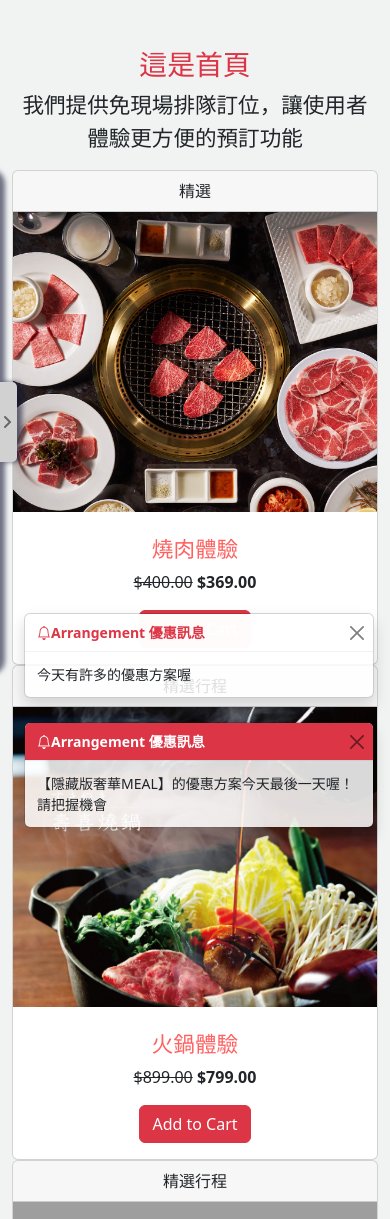
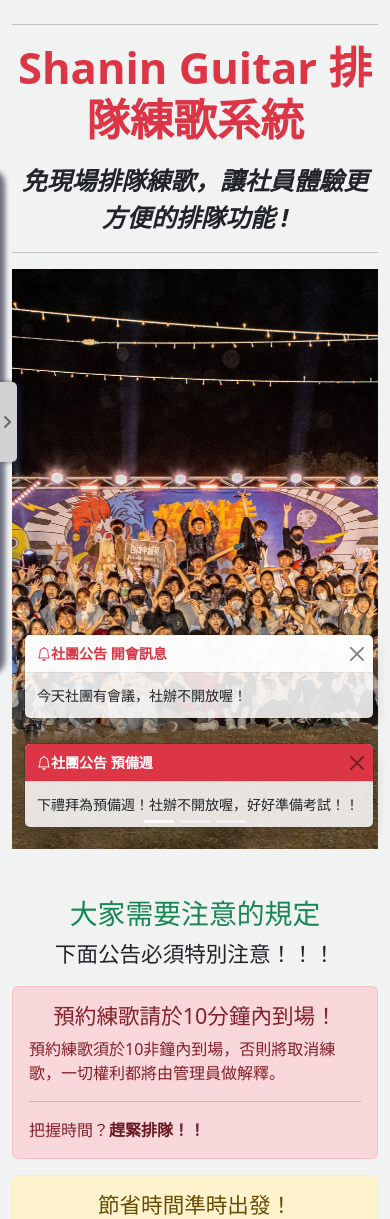
Before and after one commit to maxshen1212/Flask_project, a Flask app: page / in a window 390 px wide; the page is wider, and only the part inside the window is pictured. Shown: the top 1219 px of that part. Run offline with Flask 3, Linux system fonts and the light colour scheme; some libraries are stand-ins or nearby versions; grey boxes are pictures that could not be loaded.

Commit message:
renew home page

```diff
--- /dev/null
+++ b/static/css/index2.css
@@ -0,0 +1,3 @@
+.search-form{
+    max-width: 600px;
+}
--- a/templates/index.html
+++ b/templates/index.html
@@ -1,16 +1,12 @@
-{% extends 'side_bar.html' %}
-
-{% block style %}
+{% extends 'side_bar.html' %} {% block style %}
 <link rel="stylesheet" href="../static/css/index.css" />
-{% endblock %}
-
-{% block content %}
+{% endblock %} {% block content %}
 <!--Toasts-->
 <div class="toast-container position-fixed bottom-0 end-0 p-3">
   <div class="toast show" role="status" aria-live="polite" aria-atomic="true">
     <div class="toast-header text-danger">
       <i class="bi bi-bell"></i
-      ><strong class="me-auto">Arrangement 優惠訊息</strong>
+      ><strong class="me-auto">社團公告 開會訊息</strong>
       <button
         type="button"
         class="btn-close"
@@ -18,12 +14,11 @@
         aria-label="Close"
       ></button>
     </div>
-    <div class="toast-body">今天有許多的優惠方案喔</div>
+    <div class="toast-body">今天社團有會議，社辦不開放喔！</div>
   </div>
   <div class="toast show" role="status" aria-live="polite" aria-atomic="true">
     <div class="toast-header text-bg-danger">
-      <i class="bi bi-bell"></i
-      ><strong class="me-auto">Arrangement 優惠訊息</strong>
+      <i class="bi bi-bell"></i><strong class="me-auto">社團公告 預備週</strong>
       <button
         type="button"
         class="btn-close"
@@ -31,187 +26,98 @@
         aria-label="Close"
       ></button>
     </div>
-    <div class="toast-body">
-      【隱藏版奢華MEAL】的優惠方案今天最後一天喔！請把握機會
+    <div class="toast-body">下禮拜為預備週！社辦不開放喔，好好準備考試！！</div>
+  </div>
+</div>
+<!--Content-->
+<div class="container mt-2 content-container">
+  <!-- 標題 -->
+  <div class="row">
+    <div class="col text-center">
+      <hr>
+      <p class="text-danger display-1 fw-bold">Shanin Guitar 排隊練歌系統</p>
+      <p class="fw-bold fs-2">
+        <i>免現場排隊練歌，讓社員體驗更方便的排隊功能 !</i>
+      </p>
+      <hr>
+    </div>
+  </div>
+  <!--投影片 -->
+  <div
+    id="carouselExampleCaptions"
+    class="carousel slide"
+    data-bs-ride="carousel"
+  >
+    <div class="carousel-indicators">
+      <button
+        type="button"
+        data-bs-target="#carouselExampleCaptions"
+        data-bs-slide-to="0"
+        class="active"
+        aria-current="true"
+        aria-label="Slide 1"
+      ></button>
+      <button
+        type="button"
+        data-bs-target="#carouselExampleCaptions"
+        data-bs-slide-to="1"
+        aria-label="Slide 2"
+      ></button>
+      <button
+        type="button"
+        data-bs-target="#carouselExampleCaptions"
+        data-bs-slide-to="2"
+        aria-label="Slide 3"
+      ></button>
+    </div>
+    <div class="carousel-inner">
+      <div class="carousel-item active">
+        <img
+          src="../static/image/期末.jpg"
+          class="d-block w-100 img-fluid"
+          alt="..."
+          style="height: 580px; object-fit: cover"
+        />
+        <div class="carousel-caption d-none d-md-block">
+          <!-- <h5>First slide label</h5>
+              <p>
+                Some representative placeholder content for the first slide.
+              </p> -->
+        </div>
+      </div>
+      <div class="carousel-item">
+        <img
+          src="../static/image/期中.jpg"
+          class="d-block w-100 img-fluid"
+          alt="..."
+          style="height: 580px; object-fit: cover"
+        />
+        <div class="carousel-caption d-none d-md-block">
+          <!-- <h5>Second slide label</h5>
+              <p>
+                Some representative placeholder content for the second slide.
+              </p> -->
+        </div>
+      </div>
+      <div class="carousel-item">
+        <img
+          src="../static/image/草地.jpg"
+          class="d-block w-100 img-fluid"
+          alt="..."
+          style="height: 580px; object-fit: cover"
+        />
+        <div class="carousel-caption d-none d-md-block">
+          <!-- <h5>Second slide label</h5>
+              <p>
+                Some representative placeholder content for the second slide.
+              </p> -->
         </div>
       </div>
     </div>
-<!--Content-->
-<div class="container mt-5 content-container">
-  <div class="row">
-    <div class="col text-center">
-      <h2 class="display-6 text-danger">這是首頁</h2>
-      <p class="fs-4">我們提供免現場排隊訂位，讓使用者體驗更方便的預訂功能</p>
-    </div>
-    <div
-      id="myCarousel"
-      class="carousel slide carousel-dark"
-      data-bs-ride="carousel"
-    >
-      <!--carousel items-->
-      <div class="carousel-inner">
-        <div class="carousel-item active">
-          <div class="row row-cols-1 row-cols-md-3">
-            <div class="col">
-              <div class="card text-center">
-                <div class="card-header">精選</div>
-                <img
-                  src="../static/image/燒肉.jpg"
-                  class="figure-img"
-                />
-                <div class="card-body">
-                  <h4 class="card-title">燒肉體驗</h4>
-                  <p class="item-price"><s>$400.00</s> <b>$369.00</b></p>
-                  <button type="button" class="btn btn-danger">
-                    Add to Cart
-                  </button>
-                </div>
-              </div>
-            </div>
-            <div class="col">
-              <div class="card text-center">
-                <div class="card-header">精選行程</div>
-                <img
-                  src="../static/image/火鍋.jpg"
-                  class="figure-img"
-                />
-                <div class="card-body">
-                  <h4 class="card-title">火鍋體驗</h4>
-                  <p class="item-price"><s>$899.00</s> <b>$799.00</b></p>
-                  <button type="button" class="btn btn-danger">
-                    Add to Cart
-                  </button>
-                </div>
-              </div>
-            </div>
-            <div class="col">
-              <div class="card text-center">
-                <div class="card-header">精選行程</div>
-                <img
-                  src="https://picsum.photos/id/218/450/300"
-                  class="figure-img"
-                />
-                <div class="card-body">
-                  <h4 class="card-title">飯店體驗</h4>
-                  <p class="item-price"><s>$499.00</s> <b>$469.00</b></p>
-                  <button type="button" class="btn btn-danger">
-                    Add to Cart
-                  </button>
-                </div>
-              </div>
-            </div>
-          </div>
-        </div>
-        <div class="carousel-item">
-          <div class="row row-cols-1 row-cols-md-3">
-            <div class="col">
-              <div class="card text-center">
-                <div class="card-header">深度旅遊</div>
-                <img
-                  src="https://picsum.photos/id/419/450/300"
-                  class="img-fluid"
-                />
-                <div class="card-body">
-                  <h4>里斯本之旅</h4>
-                  <p class="item-price"><s>$780.00</s> <b>$669.00</b></p>
-                  <button type="button" class="btn btn-danger">
-                    Add to Cart
-                  </button>
-                </div>
-              </div>
-            </div>
-            <div class="col">
-              <div class="card text-center">
-                <div class="card-header">深度旅遊</div>
-                <img
-                  src="https://picsum.photos/id/420/450/300"
-                  class="img-fluid"
-                />
-                <div class="card-body">
-                  <h4>巴黎浪漫行</h4>
-                  <p class="item-price"><s>$899.00</s> <b>$799.00</b></p>
-                  <button type="button" class="btn btn-danger">
-                    Add to Cart
-                  </button>
-                </div>
-              </div>
-            </div>
-            <div class="col">
-              <div class="card text-center">
-                <div class="card-header">深度旅遊</div>
-                <img
-                  src="https://picsum.photos/id/655/450/300"
-                  class="img-fluid"
-                />
-                <div class="card-body">
-                  <h4>古巴探索之旅</h4>
-                  <p class="item-price"><s>$499.00</s> <b>$469.00</b></p>
-                  <button type="button" class="btn btn-danger">
-                    Add to Cart
-                  </button>
-                </div>
-              </div>
-            </div>
-          </div>
-        </div>
-        <div class="carousel-item">
-          <div class="row row-cols-1 row-cols-md-3">
-            <div class="col">
-              <div class="card text-center">
-                <div class="card-header">體驗之旅</div>
-                <img
-                  src="https://picsum.photos/id/75/450/300"
-                  class="img-fluid"
-                />
-                <div class="card-body">
-                  <h4>葡萄酒體驗</h4>
-                  <p class="item-price"><s>$400.00</s> <b>$369.00</b></p>
-                  <button type="button" class="btn btn-danger">
-                    Add to Cart
-                  </button>
-                </div>
-              </div>
-            </div>
-            <div class="col">
-              <div class="card text-center">
-                <div class="card-header">體驗之旅</div>
-                <img
-                  src="https://picsum.photos/id/817/450/300"
-                  class="img-fluid"
-                />
-                <div class="card-body">
-                  <h4>跑酷體驗</h4>
-                  <p class="item-price"><s>$899.00</s> <b>$799.00</b></p>
-                  <button type="button" class="btn btn-danger">
-                    Add to Cart
-                  </button>
-                </div>
-              </div>
-            </div>
-            <div class="col">
-              <div class="card text-center">
-                <div class="card-header">體驗之旅</div>
-                <img
-                  src="https://picsum.photos/id/835/450/300"
-                  class="img-fluid"
-                />
-                <div class="card-body">
-                  <h4>烘培體驗</h4>
-                  <p class="item-price"><s>$499.00</s> <b>$469.00</b></p>
-                  <button type="button" class="btn btn-danger">
-                    Add to Cart
-                  </button>
-                </div>
-              </div>
-            </div>
-          </div>
-        </div>
-      </div>
-      <!-- Carousel controls -->
     <button
       class="carousel-control-prev"
       type="button"
-        ata-bs-target="#myCarousel"
+      data-bs-target="#carouselExampleCaptions"
       data-bs-slide="prev"
     >
       <span class="carousel-control-prev-icon" aria-hidden="true"></span>
@@ -220,14 +126,14 @@
     <button
       class="carousel-control-next"
       type="button"
-        data-bs-target="#myCarousel"
+      data-bs-target="#carouselExampleCaptions"
       data-bs-slide="next"
     >
       <span class="carousel-control-next-icon" aria-hidden="true"></span>
       <span class="visually-hidden">Next</span>
     </button>
   </div>
-  </div>
+  <!-- 規定 -->
   <div class="row mt-5">
     <div class="col text-center">
       <h2 class="display-6 text-success">大家需要注意的規定</h2>
@@ -237,41 +143,43 @@
   <div class="row">
     <div class="col-sm">
       <div class="alert alert-danger" role="alert">
-        <h4 class="alert-heading">訂位請於10分鐘內到場</h4>
+        <h4 class="alert-heading">預約練歌請於10分鐘內到場！</h4>
         <p>
-          訂位須於10非鐘內到場，否則將由候補直接補上，一切權利都將由本公司做解釋。
+          預約練歌須於10非鐘內到場，否則將取消練歌，一切權利都將由管理員做解釋。
         </p>
         <hr />
         <p class="mb-0">
-          心動了嗎？<a href="#" class="alert-link">馬上預訂</a>
+          把握時間？<a href="/index1" class="alert-link">趕緊排隊！！</a>
         </p>
       </div>
     </div>
     <div class="col-sm">
       <div class="alert alert-warning" role="alert">
-        <h4 class="alert-heading">背上行囊就出發！</h4>
+        <h4 class="alert-heading">節省時間準時出發！</h4>
         <p>
-          不需急匆匆地趕到現場吃飯，只需提早預訂，並且10分鐘內到達，至現場報導。
+          不需急匆匆地趕到現場，只需提早預約練歌，並且10分鐘內到達，能省下許多時間。
         </p>
         <hr />
         <p class="mb-0">
-          心動了嗎？<a href="#" class="alert-link">馬上預訂</a>
+          心動了嗎？<a href="#" class="alert-link">馬上預約練歌！！</a>
         </p>
       </div>
     </div>
   </div>
+  <!-- 活動 -->
   <div class="row mt-2">
     <div class="col text-center">
       <div class="alert alert-primary" role="alert">
-        享受美食【台中】4人烤肉party，
-        <a href="#" class="alert-link">屋馬燒肉、茶六燒肉、森森燒肉</a>。
+        享受【期中成發】6/4，一起來聽新校區享受音樂 !!!
+        <p>歌曲有：以後別做朋友、我要你愛、刻在你心底的名字。</p>
       </div>
       <div class="alert alert-info" role="alert">
-        嘉義旅遊，阿里山火車，移動的森林，車埕木香，檜樂森活二日遊。
+        享受【草地音樂節】6/4，一起來聽新校區享受音樂 !!!
+        <p>歌曲有：大風吹、城市的浪漫運作、帶我去找夜生活。</p>
       </div>
       <div class="alert alert-success" role="alert">
-        享受美食【台中】4人火鍋party，
-        <a href="#" class="alert-link">輕井澤、拾七、十二段</a>
+        享受【期末成發】6/4，一起來聽新校區享受音樂 !!!
+        <p>歌曲有：記得回來、心、黑甜鄉。</p>
       </div>
     </div>
   </div>
```
Also changed, not shown: static/js/index2.js (added, +88 -0 lines), templates/index1.html (+12 -16 lines), templates/index2.html (+30 -5 lines), static/image/期中.jpg (added), static/image/期末.jpg (added), static/image/火鍋.jpg (deleted), static/image/燒肉.jpg (deleted), static/image/草地.jpg (added). Lines whose indentation alone changed are shown as unchanged.
